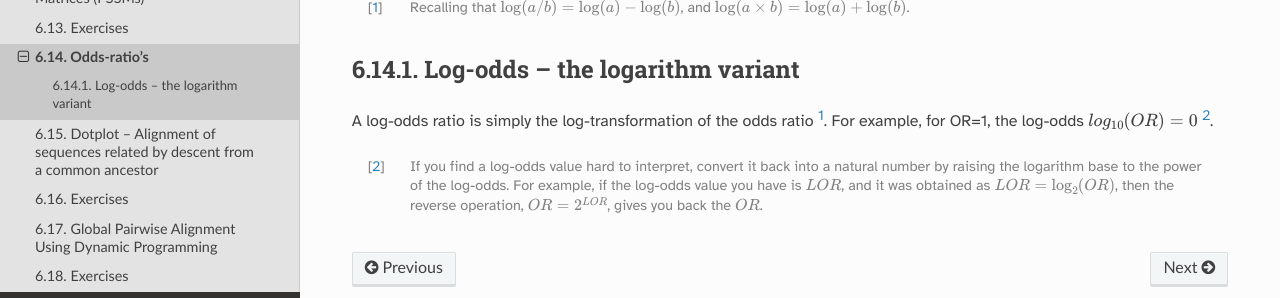
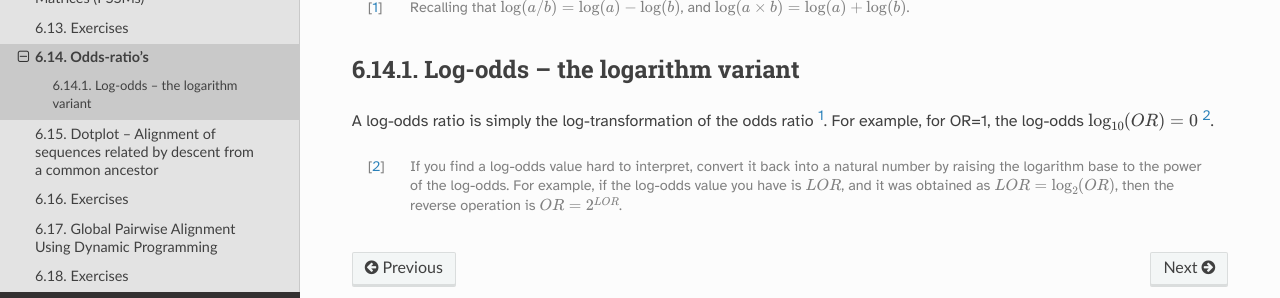
Before and after one commit to GavinHuttley/tib, a Sphinx documentation site: the page built from source/seqcomp/odds_ratios.rst, in a window 1280 px wide. Shown: the part 379-677 px from the top of the page. Built offline with Sphinx 7.4.7 and the Read the Docs theme 2.0.0, drawn with Linux system fonts in a browser that asks for light colours; comment, search, counter and statistics services are not loaded.

Commit message:
MAINT: fixed latex in odds ratios

```diff
--- a/source/seqcomp/odds_ratios.rst
+++ b/source/seqcomp/odds_ratios.rst
@@ -12,6 +12,6 @@
 Log-odds -- the logarithm variant
 ---------------------------------
 
-A log-odds ratio is simply the log-transformation of the odds ratio [1]_. For example, for OR=1, the log-odds :math:`log_{10}(OR)=0` [2]_.
+A log-odds ratio is simply the log-transformation of the odds ratio [1]_. For example, for OR=1, the log-odds :math:`\log_{10}(OR)=0` [2]_.
 
-.. [2] If you find a log-odds value hard to interpret, convert it back into a natural number by raising the logarithm base to the power of the log-odds. For example, if the log-odds value you have is :math:`LOR`, and it was obtained as :math:`LOR = \log_2(OR)`, then the reverse operation, :math:`OR = 2^{LOR}`, gives you back the :math:`OR`.
+.. [2] If you find a log-odds value hard to interpret, convert it back into a natural number by raising the logarithm base to the power of the log-odds. For example, if the log-odds value you have is :math:`LOR`, and it was obtained as :math:`LOR = \log_2(OR)`, then the reverse operation is :math:`OR = 2^{LOR}`.
```
